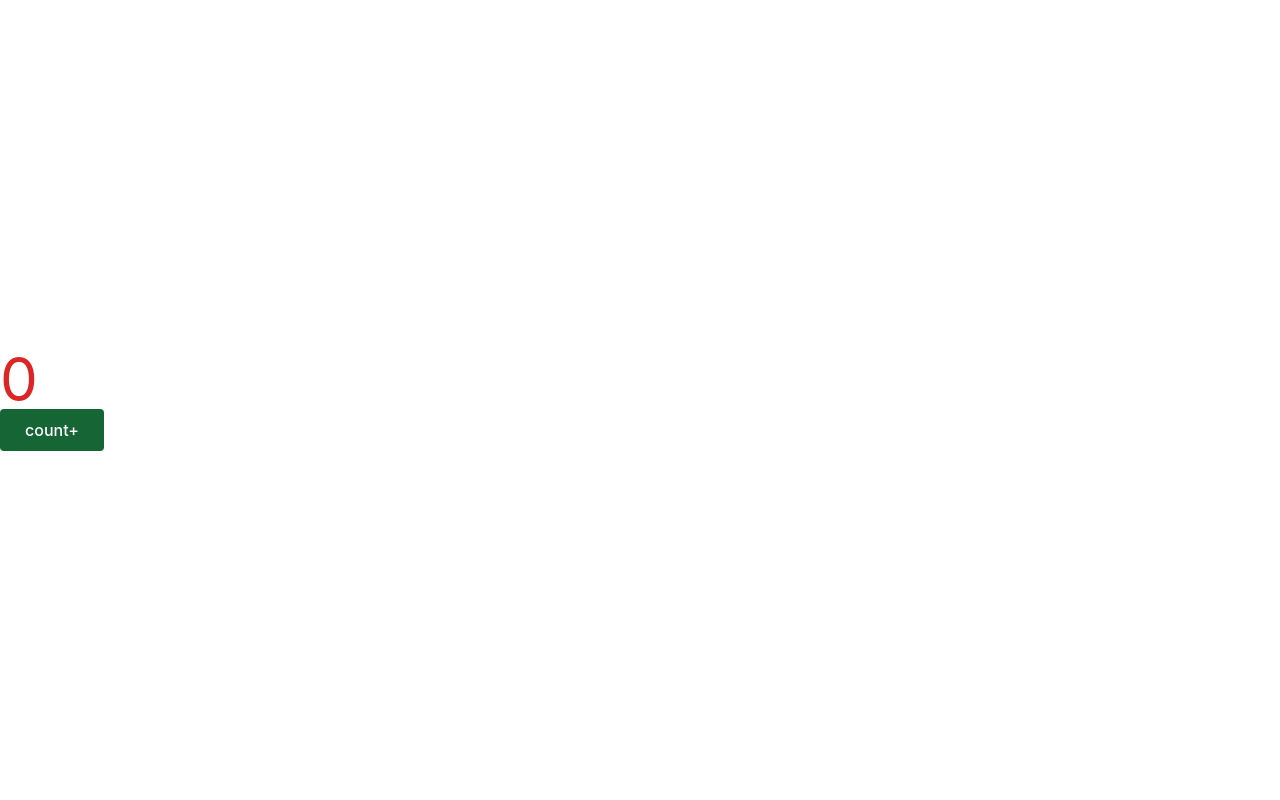
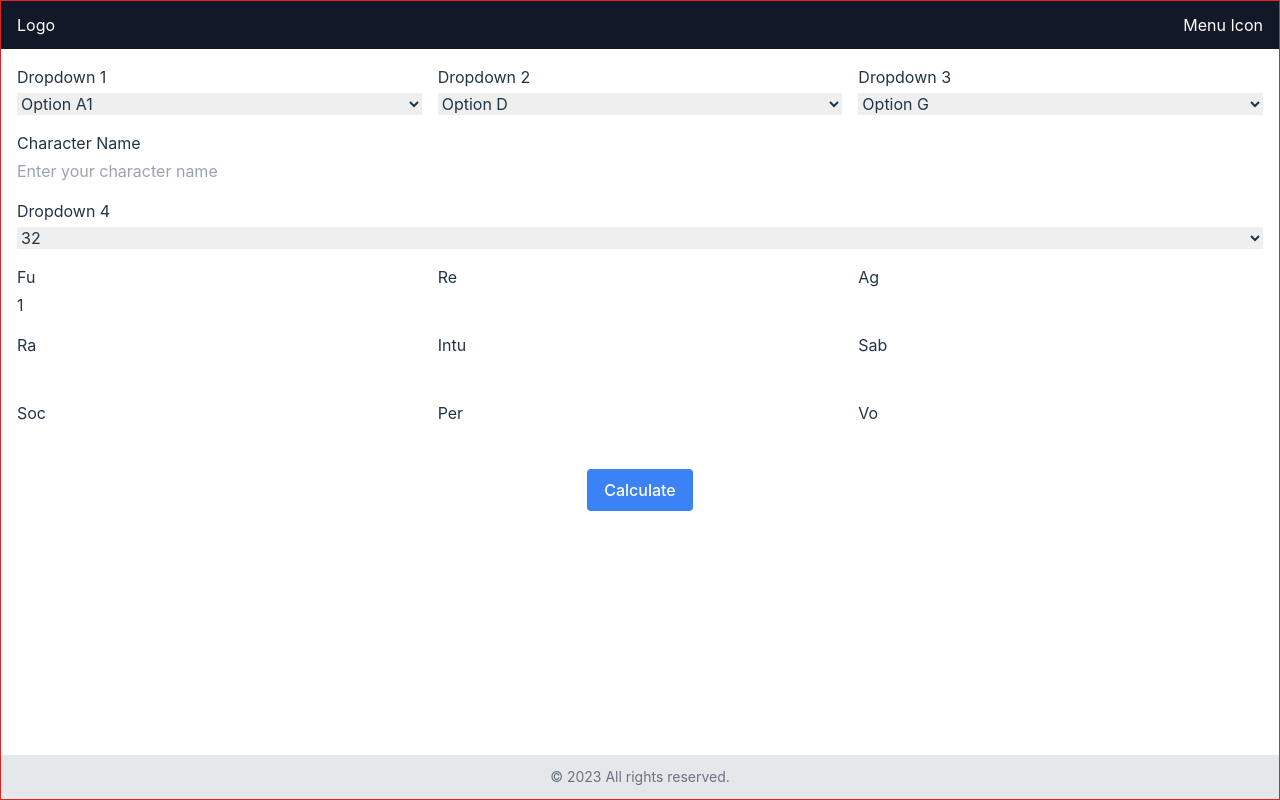
Before and after one commit to sebastianpennino/krom_char, a React (Vite) app: page / in a window 1280 px wide. Built offline with nearby package versions, Linux system fonts and the light colour scheme.

Commit message:
Basic layout

```diff
--- a/index.html
+++ b/index.html
@@ -8,7 +8,7 @@
     <title>Kromsys Character Creator</title>
   </head>
   <body>
-    <div id="root"></div>
+    <div id="root" class="w-full"></div>
     <script type="module" src="/src/main.tsx"></script>
   </body>
 </html>
--- a/src/App.tsx
+++ b/src/App.tsx
@@ -1,10 +1,103 @@
-import Counter from './components/Counter'
+import { Dropdown } from "./components/Dropdown";
+import { NumericInput } from "./components/NumericInput";
+import { TextInput } from "./components/TextInput";
 
 function App() {
   return (
-    <div>
-      <Counter />
+    <div className="flex flex-col h-screen border border-red-600">
+      {/* Header */}
+      <header className="flex items-center justify-between px-4 py-3 bg-gray-900">
+        <div className="text-white">Logo</div>
+        <div className="text-white">Menu Icon</div>
+      </header>
+
+      {/* Main Content */}
+      <main className="flex-grow p-4 space-y-4">
+        <div className="flex space-x-4">
+          <div className="w-1/3">
+            <Dropdown />
+          </div>
+          <div className="w-1/3">
+            <label htmlFor="dropdown2">Dropdown 2</label>
+            <select id="dropdown2" className="block w-full mt-1">
+              <option value="d">Option D</option>
+              <option value="e">Option E</option>
+              <option value="f">Option F</option>
+            </select>
+          </div>
+          <div className="w-1/3">
+            <label htmlFor="dropdown3">Dropdown 3</label>
+            <select id="dropdown3" className="block w-full mt-1">
+              <option value="g">Option G</option>
+              <option value="h">Option H</option>
+              <option value="i">Option I</option>
+            </select>
+          </div>
+        </div>
+        <div>
+          <TextInput />
+        </div>
+        <div>
+          <label htmlFor="dropdown4">Dropdown 4</label>
+          <select id="dropdown4" className="block w-full mt-1">
+            <option value="32">32</option>
+            <option value="28">28</option>
+            <option value="26">26</option>
+            <option value="24">24</option>
+            <option value="22">22</option>
+            <option value="20">20</option>
+          </select>
+        </div>
+        <div className="grid grid-cols-3 gap-4">
+          <div>
+            <NumericInput />
+          </div>
+          <div>
+            <label htmlFor="re">Re</label>
+            <input id="re" type="number" min="1" max="5" step="1" className="block w-full mt-1" />
+          </div>
+          <div>
+            <label htmlFor="ag">Ag</label>
+            <input id="ag" type="number" min="1" max="5" step="1" className="block w-full mt-1" />
+          </div>
+          <div>
+            <label htmlFor="ra">Ra</label>
+            <input id="ra" type="number" min="1" max="5" step="1" className="block w-full mt-1" />
+          </div>
+          <div>
+            <label htmlFor="intu">Intu</label>
+            <input id="intu" type="number" min="1" max="5" step="1" className="block w-full mt-1" />
+          </div>
+          <div>
+            <label htmlFor="sab">Sab</label>
+            <input id="sab" type="number" min="1" max="5" step="1" className="block w-full mt-1" />
+          </div>
+          <div>
+            <label htmlFor="soc">Soc</label>
+            <input id="soc" type="number" min="1" max="5" step="1" className="block w-full mt-1" />
+          </div>
+          <div>
+            <label htmlFor="per">Per</label>
+            <input id="per" type="number" min="1" max="5" step="1" className="block w-full mt-1" />
+          </div>
+          <div>
+            <label htmlFor="vo">Vo</label>
+            <input id="vo" type="number" min="1" max="5" step="1" className="block w-full mt-1" />
+          </div>
+        </div>
+        <div className="flex justify-center mt-4">
+          <button className="px-4 py-2 text-white bg-blue-500 rounded hover:bg-blue-600">
+            Calculate
+          </button>
+        </div>
+      </main>
+
+      {/* Footer */}
+      <footer className="flex items-center justify-center px-4 py-3 text-gray-500 bg-gray-200">
+        <div className="text-sm">© 2023 All rights reserved.</div>
+      </footer>
     </div>
-  )
+  );
 }
+
 export default App;
--- /dev/null
+++ b/src/components/Dropdown.tsx
@@ -0,0 +1,24 @@
+export const Dropdown = () => {
+  const title = "Dropdown 1";
+  const id = "dropdown1";
+  const options = [
+    { label: "Option A1", value: "a1" },
+    { label: "Option B1", value: "b1" },
+    { label: "Option C1", value: "c1" },
+  ];
+
+  return (
+    <>
+      <label htmlFor={id}>{title}</label>
+      <select id={id} className="block w-full mt-1">
+        {options.map((opt) => {
+          return (
+            <option key={opt.value} value={opt.value}>
+              {opt.label}
+            </option>
+          );
+        })}
+      </select>
+    </>
+  );
+};
--- /dev/null
+++ b/src/components/NumericInput.tsx
@@ -0,0 +1,28 @@
+export const NumericInput = () => {
+  const title = "Fu";
+  const id = "fu";
+
+  const mod = Number(0);
+  const min = mod < 0 ? 2 : 1;
+  const initialValue = min
+  const max = 5;
+
+  const modText = mod < 0 ? `(${mod})` : mod > 0 ? `(+${mod})` : ``;
+
+  return (
+    <>
+      <label htmlFor={id}>
+        {title} {modText}
+      </label>
+      <input
+        id={id}
+        type="number"
+        min={min}
+        max={max}
+        step="1"
+        className="block w-full mt-1"
+        defaultValue={initialValue}
+      />
+    </>
+  );
+};
--- /dev/null
+++ b/src/components/TextInput.tsx
@@ -0,0 +1,17 @@
+export const TextInput = () => {
+  const title = "Character Name";
+  const placeholder = "Enter your character name";
+  const id = "charName";
+
+  return (
+    <>
+      <label htmlFor={id}>{title}</label>
+      <input
+        id={id}
+        type="text"
+        className="block w-full mt-1"
+        placeholder={placeholder}
+      />
+    </>
+  );
+};
```
Also changed, not shown: 1 other file (tests, documents, lock files or other folders).
